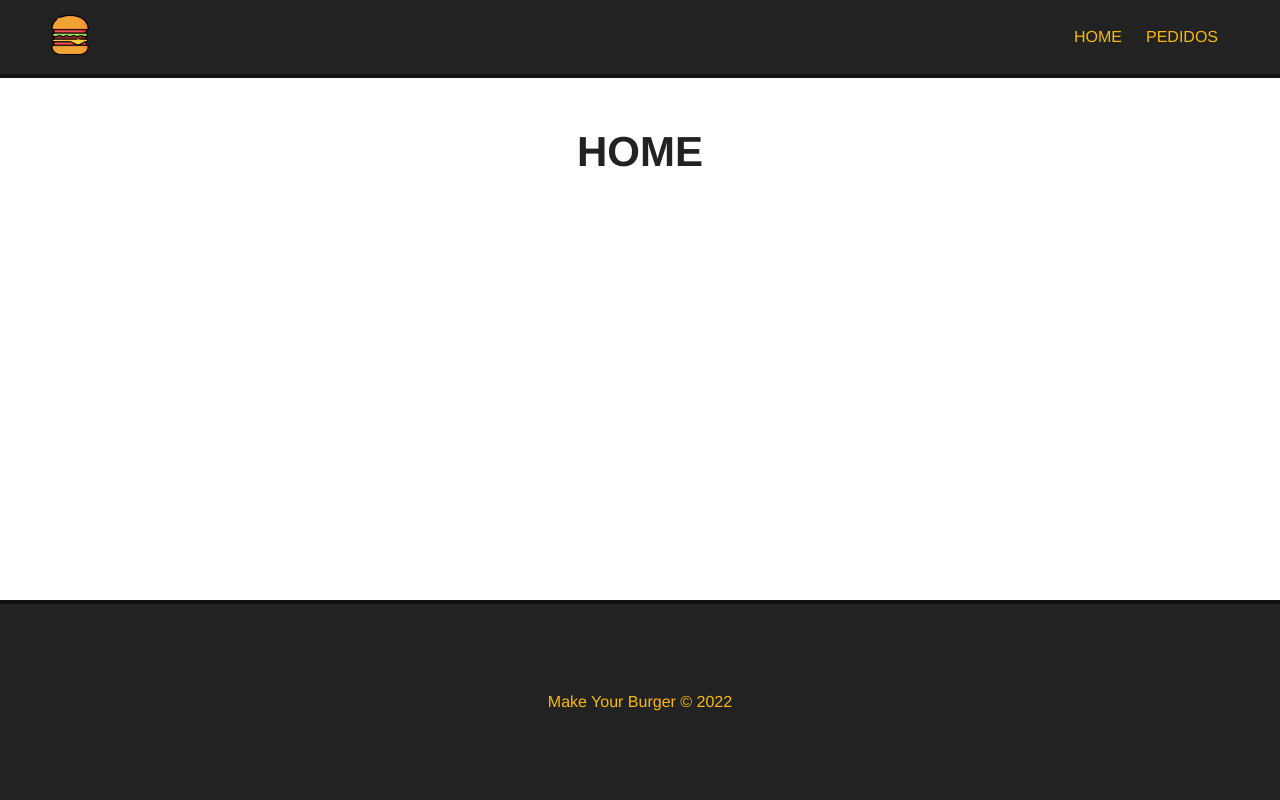
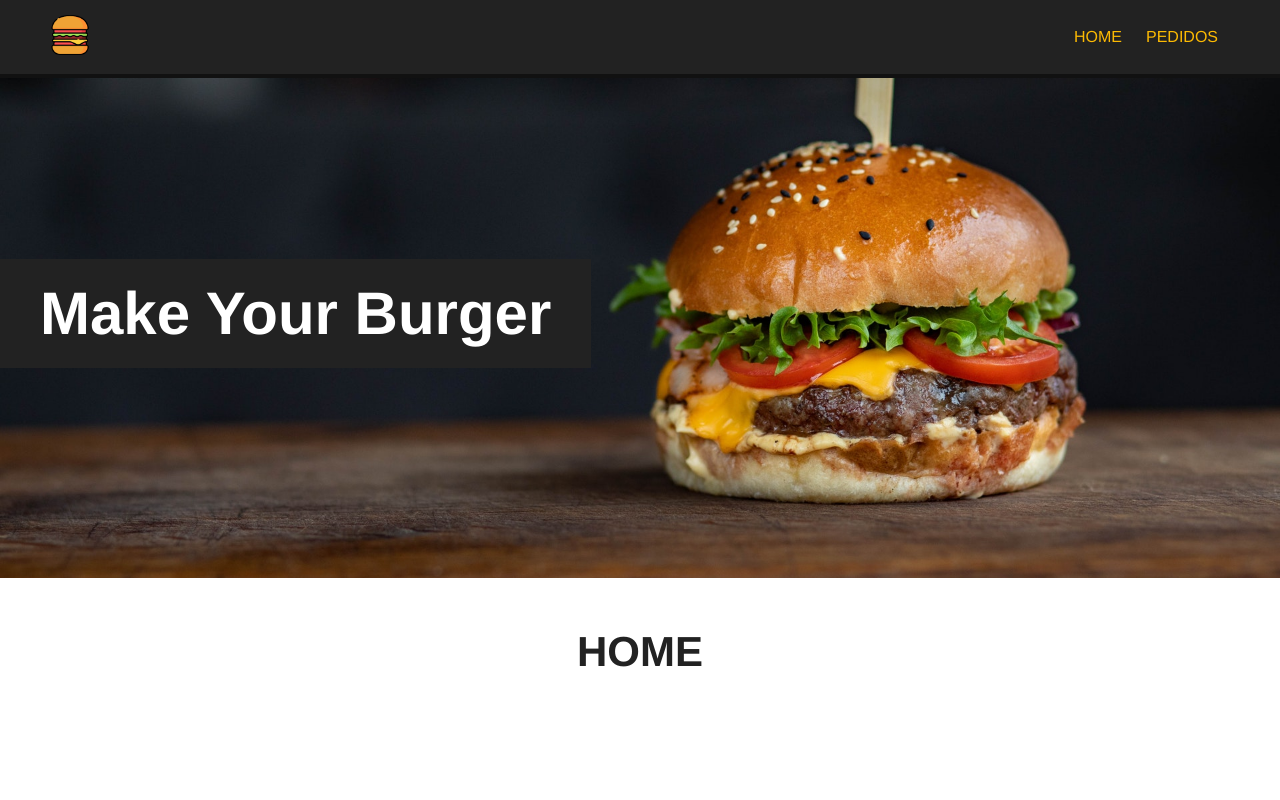
Before and after one commit to BrunoRisso58/projeto-cursovue3, a Vue app: page / in a window 1280 px wide. Shown: the top 800 px of the page. Built offline with nearby package versions, Linux system fonts and the light colour scheme.

Commit message:
Criando banner

```diff
--- /dev/null
+++ b/src/components/Banner.vue
@@ -0,0 +1,31 @@
+<template>
+    <div id="main-banner">
+        <h1>Make Your Burger</h1>
+    </div>
+</template>
+
+<script>
+export default {
+    name: "Banner"
+}
+</script>
+
+<style>
+    #main-banner {
+        background-image: url("../../public/img/burger.jpg");
+        background-position: 0 -250px;
+        background-size: cover;
+        height: 500px;
+        display: flex;
+        align-items: center;
+        justify-content: flex-start
+    }
+
+    #main-banner h1 {
+        color: #FFF;
+        text-align: center;
+        font-size: 60px;
+        background-color: #222;
+        padding: 20px 40px
+    }
+</style>
--- a/src/components/Footer.vue
+++ b/src/components/Footer.vue
@@ -20,7 +20,5 @@
         align-items: center;
         justify-content: center;
         width: 100%;
-        position: absolute;
-        bottom: 0
     }
 </style>
--- a/src/views/HomeView.vue
+++ b/src/views/HomeView.vue
@@ -1,11 +1,17 @@
 <template>
+  <Banner />
   <div class="main-container">
     <h1>HOME</h1>
   </div>
 </template>
 
 <script>
+import Banner from '../components/Banner.vue';
+
 export default {
-  name: 'HomeView'
+  name: 'HomeView',
+  components: {
+    Banner
+  }
 }
 </script>
```
